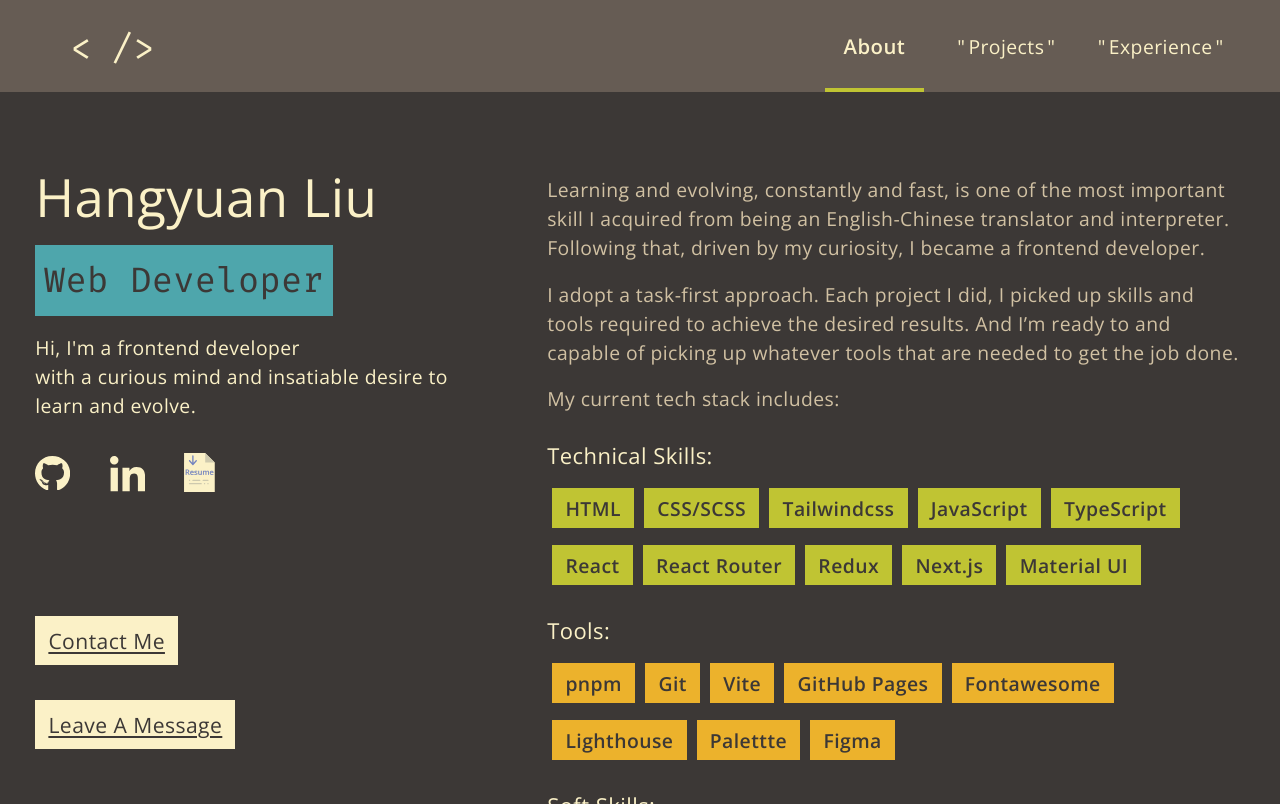
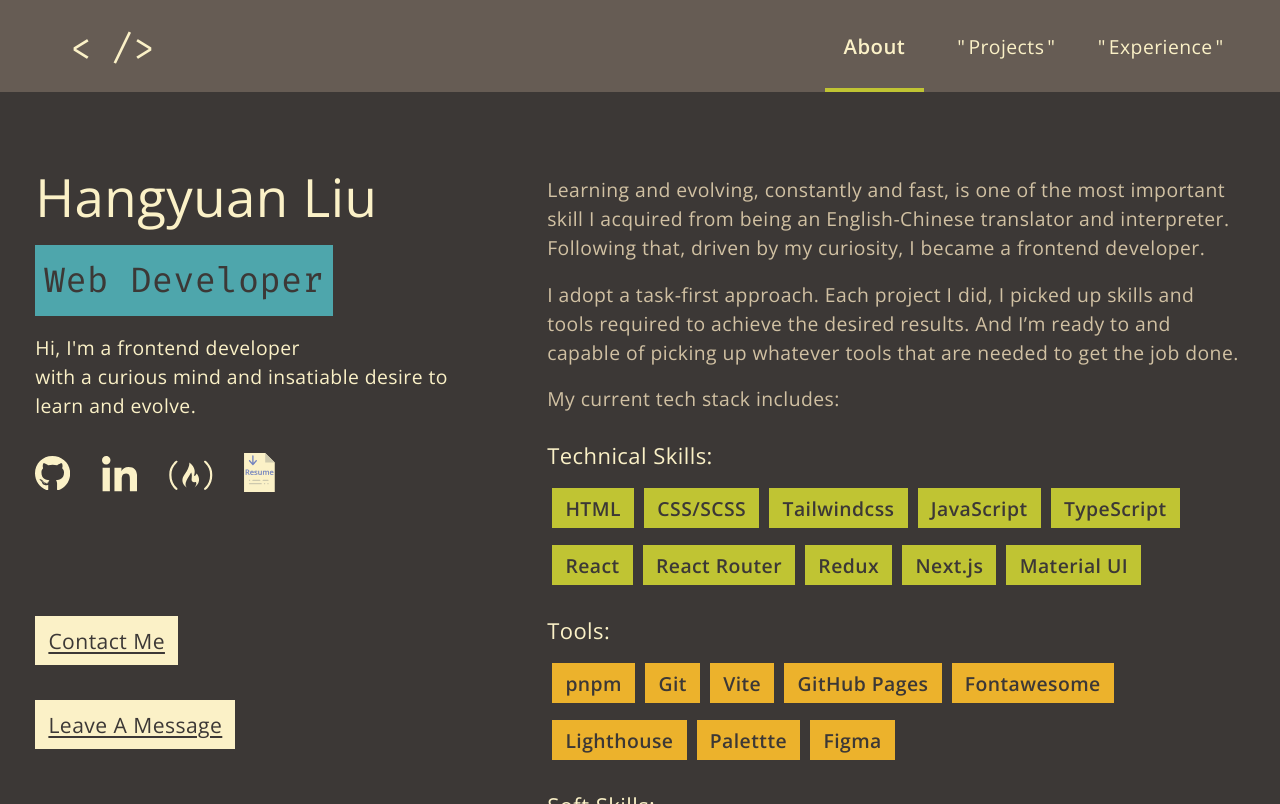
Before and after one commit to llhyuan/portfolio-website, a React (Vite) app: page / in a window 1280 px wide. Built offline with nearby package versions, Linux system fonts and the light colour scheme.

Commit message:
added 2 more projects to showcase. Edited about section.

```diff
--- a/src/components/Main.jsx
+++ b/src/components/Main.jsx
@@ -23,7 +23,7 @@ export default function Main({ formStatus, setFormStatus }) {
     let options = {
       root: null,
       rootMargin: '120px 0px 120px 0px',
-      threshold: 0.4,
+      threshold: 0.3,
     };
 
     let observer = new IntersectionObserver((entries) => {
--- a/src/components/Project.jsx
+++ b/src/components/Project.jsx
@@ -4,6 +4,8 @@ import imgPortfolio from '../assets/project-image/portfolio.jpg';
 import imgSpace from '../assets/project-image/space.jpg';
 import imgComponent from '../assets/project-image/component.jpg';
 import imgGift from '../assets/project-image/giftshop.jpg';
+import imgMarkdown from '../assets/project-image/markdown.jpg';
+import imgTimer from '../assets/project-image/timer.jpg';
 
 export default function Project({ details }) {
   //const imgURL = new URL(details['image'], import.meta.url).href;
@@ -14,10 +16,14 @@ export default function Project({ details }) {
       case 0:
         return imgPortfolio;
       case 1:
+        return imgMarkdown;
+      case 2:
+        return imgTimer;
+      case 3:
         return imgSpace;
-      case 2:
+      case 4:
         return imgComponent;
-      case 3:
+      case 5:
         return imgGift;
     }
   }
--- a/src/components/Self.jsx
+++ b/src/components/Self.jsx
@@ -1,16 +1,22 @@
-
 function Self({ setFormStatus }) {
   return (
     <div className='lg:relative lg:top-[1.7rem] flex flex-col p-8 lg:max-w-[600px] lg:h-[85vh]'>
       <div className='name text-[2.8rem] mb-2 md:text-[3rem]'>Hangyuan Liu</div>
-      <div className='text-[2rem] font-mono p-2 w-fit text-[--bg-color] bg-[--text-selection] '>Web Developer</div>
+      <div className='text-[2rem] font-mono p-2 w-fit text-[--bg-color] bg-[--text-selection] '>
+        Web Developer
+      </div>
       <div className='py-4'>
         Hi, I&apos;m a frontend developer <br />
         with a curious mind and insatiable desire to learn and evolve.
       </div>
-      <div className='flex justify-between w-[180px] py-4'>
+      <div className='flex justify-between w-[240px] py-4'>
         <div className='git w-8 hover:scale-125 transition-all'>
-          <a href='https://github.com/llhyuan' target='_blank' rel='noreferrer' aria-label="Link to Github Repository">
+          <a
+            href='https://github.com/llhyuan'
+            target='_blank'
+            rel='noreferrer'
+            aria-label='Link to Github Repository'
+          >
             <svg
               className='fill-[--bg-color-icon]'
               viewBox='0 0 496 484'
@@ -26,7 +32,7 @@ function Self({ setFormStatus }) {
             href='https://www.linkedin.com/in/hangyuan-liu-a9282718b/'
             target='_blank'
             rel='noreferrer'
-    aria-label="Link to LinkedIn Profile"
+            aria-label='Link to LinkedIn Profile'
           >
             <svg
               viewBox='0 0 448 512'
@@ -41,8 +47,29 @@ function Self({ setFormStatus }) {
             </svg>
           </a>
         </div>
+        <div className='freecodecamp hover:scale-125 transition-all'>
+          <a
+            href='https://www.freecodecamp.org/HangyuanLiu'
+            target='_blank'
+            rel='noreferrer'
+            aria-label='Link to freecodecamp Profile'
+          >
+            <svg
+              xmlns='http://www.w3.org/2000/svg'
+              height='2em'
+              viewBox='0 0 576 512'
+            >
+              <path className='fill-[--text-primary]' d='M97.22,96.21c10.36-10.65,16-17.12,16-21.9,0-2.76-1.92-5.51-3.83-7.42A14.81,14.81,0,0,0,101,64.05c-8.48,0-20.92,8.79-35.84,25.69C23.68,137,2.51,182.81,3.37,250.34s17.47,117,54.06,161.87C76.22,435.86,90.62,448,100.9,448a13.55,13.55,0,0,0,8.37-3.84c1.91-2.76,3.81-5.63,3.81-8.38,0-5.63-3.86-12.2-13.2-20.55-44.45-42.33-67.32-97-67.48-165C32.25,188.8,54,137.83,97.22,96.21ZM239.47,420.07c.58.37.91.55.91.55Zm93.79.55.17-.13C333.24,420.62,333.17,420.67,333.26,420.62Zm3.13-158.18c-16.24-4.15,50.41-82.89-68.05-177.17,0,0,15.54,49.38-62.83,159.57-74.27,104.35,23.46,168.73,34,175.23-6.73-4.35-47.4-35.7,9.55-128.64,11-18.3,25.53-34.87,43.5-72.16,0,0,15.91,22.45,7.6,71.13C287.7,364,354,342.91,355,343.94c22.75,26.78-17.72,73.51-21.58,76.55,5.49-3.65,117.71-78,33-188.1C360.43,238.4,352.62,266.59,336.39,262.44ZM510.88,89.69C496,72.79,483.52,64,475,64a14.81,14.81,0,0,0-8.39,2.84c-1.91,1.91-3.83,4.66-3.83,7.42,0,4.78,5.6,11.26,16,21.9,43.23,41.61,65,92.59,64.82,154.06-.16,68-23,122.63-67.48,165-9.34,8.35-13.18,14.92-13.2,20.55,0,2.75,1.9,5.62,3.81,8.38A13.61,13.61,0,0,0,475.1,448c10.28,0,24.68-12.13,43.47-35.79,36.59-44.85,53.14-94.38,54.06-161.87S552.32,137,510.88,89.69Z' />
+            </svg>
+          </a>
+        </div>
         <div className='relative bottom-[3px] resume w-7 hover:scale-125 transition-all'>
-          <a href='#' target='_blank' rel='noreferrer' aria-label="Link to preview and download resume">
+          <a
+            href='#'
+            target='_blank'
+            rel='noreferrer'
+            aria-label='Link to preview and download resume'
+          >
             <svg
               viewBox='0 0 622 800'
               fill='none'
```
